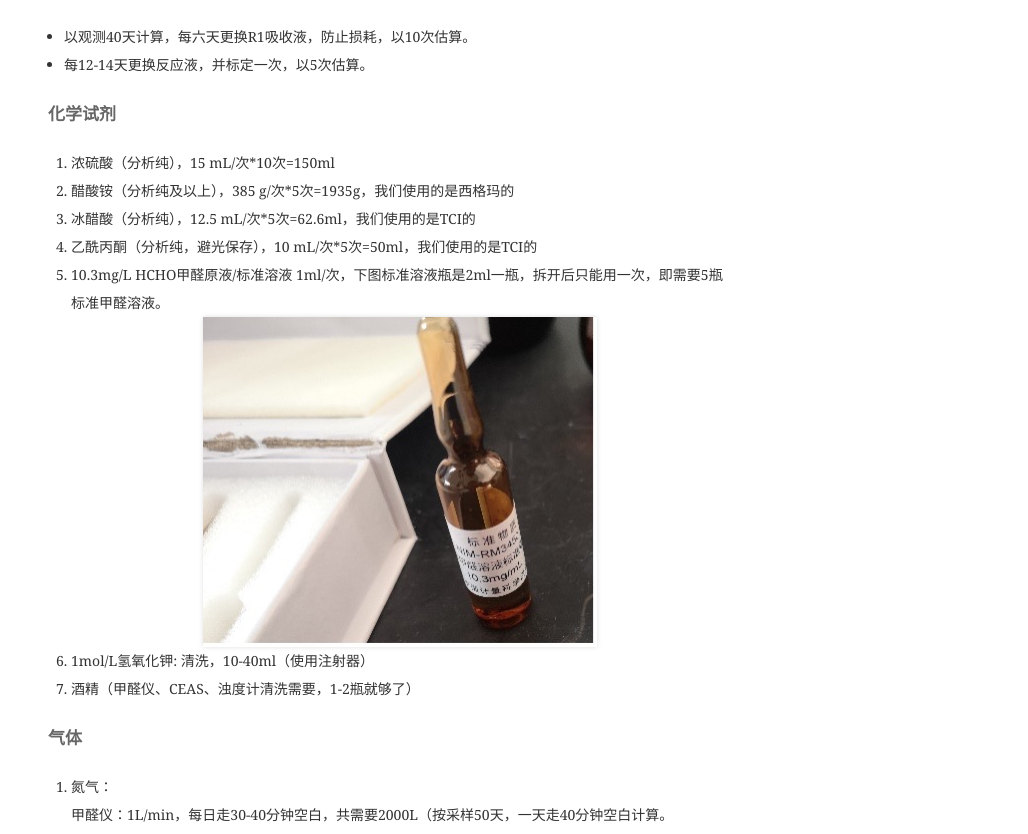
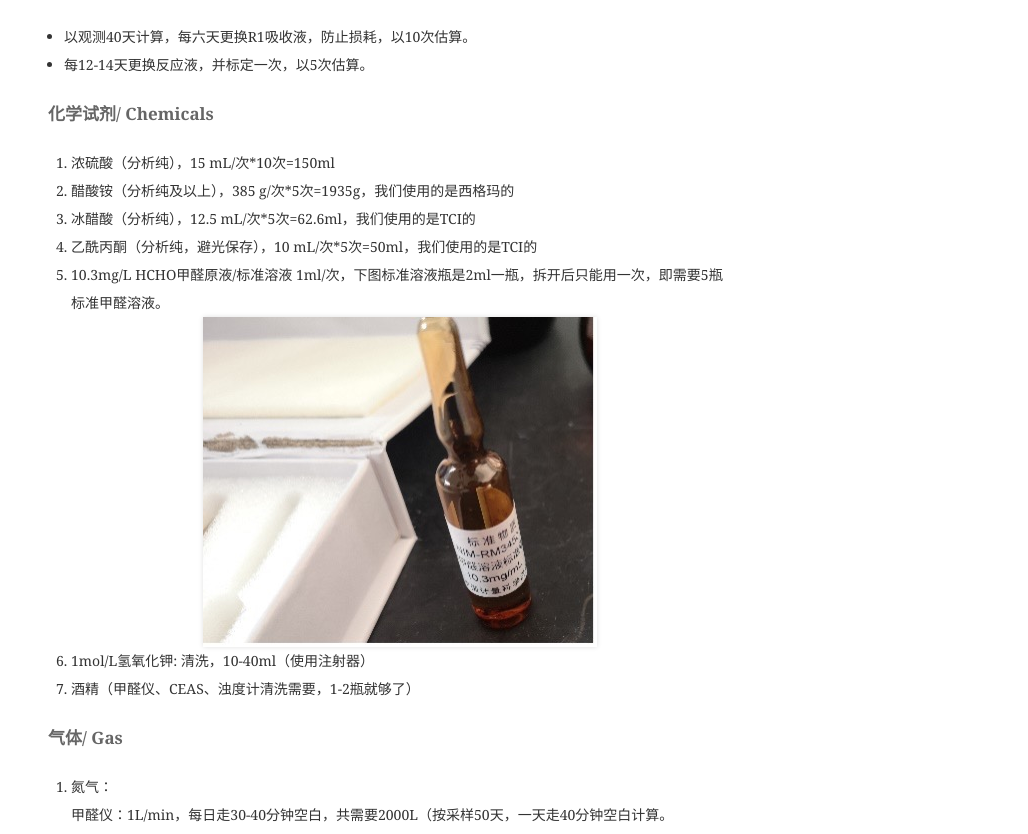
Before and after one commit to songair/Congbo, a Jekyll site: the page built from _posts/2022-01-19-HCHO monitor from Peking Uni.md, in a window 1280 px wide and 1400 px high, scrolled down 883 px. Shown: the part 158-992 px from the top of the window, without its empty margins (252-1280 px from the left). Built offline with Jekyll 4.4.1, drawn with Linux system fonts in a browser that asks for light colours; comment, search, counter and statistics services are not loaded.

Commit message:
Update 2022-01-19-HCHO monitor from Peking Uni.md

```diff
--- a/_posts/2022-01-19-HCHO monitor from Peking Uni.md
+++ b/_posts/2022-01-19-HCHO monitor from Peking Uni.md
@@ -20,7 +20,7 @@ comments: true
   - 每12-14天更换反应液，并标定一次，以5次估算。
 
 
-# 化学试剂
+# 化学试剂/ Chemicals
 
 1. 浓硫酸（分析纯），15 mL/次*10次=150ml
 2. 醋酸铵（分析纯及以上），385 g/次*5次=1935g，我们使用的是西格玛的
@@ -31,7 +31,7 @@ comments: true
 6. 1mol/L氢氧化钾: 清洗，10-40ml（使用注射器）
 7. 酒精（甲醛仪、CEAS、浊度计清洗需要，1-2瓶就够了）
 
-# 气体
+# 气体/ Gas
 
 1. 氮气：
 
```
